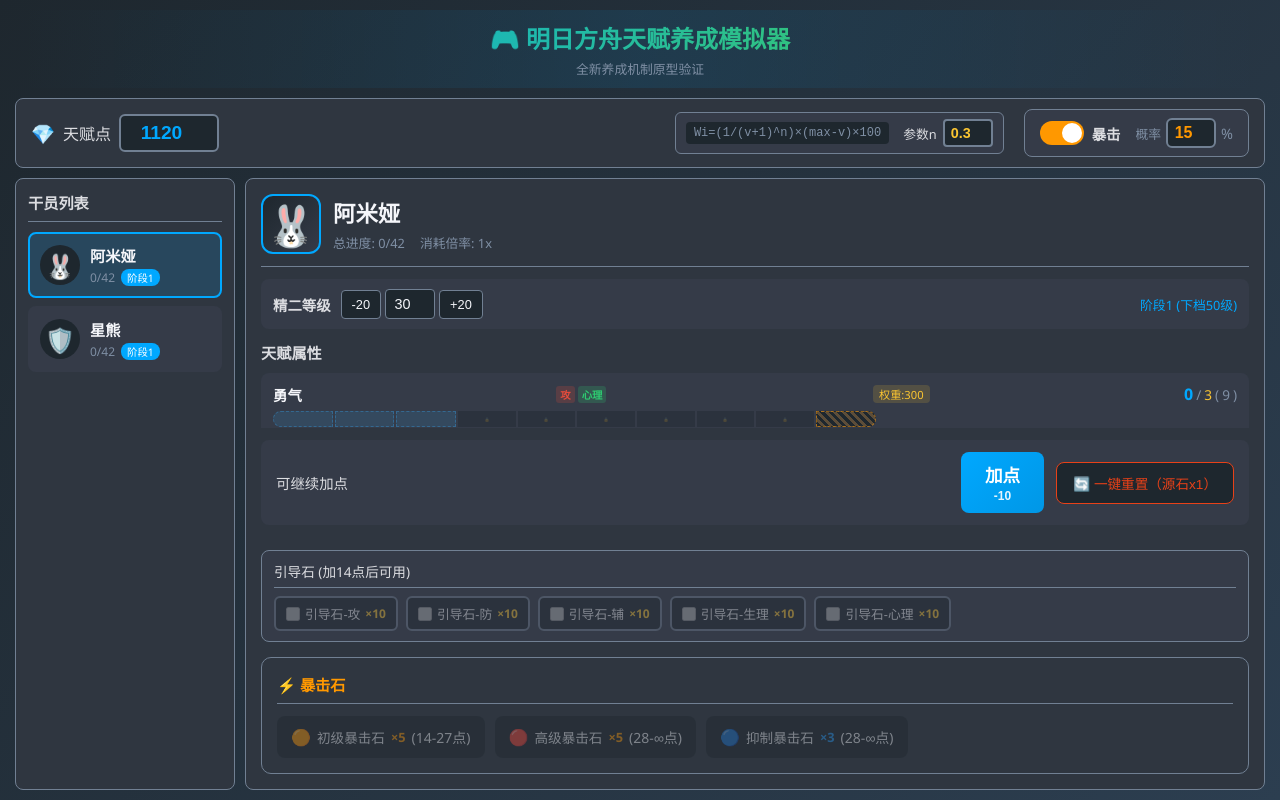
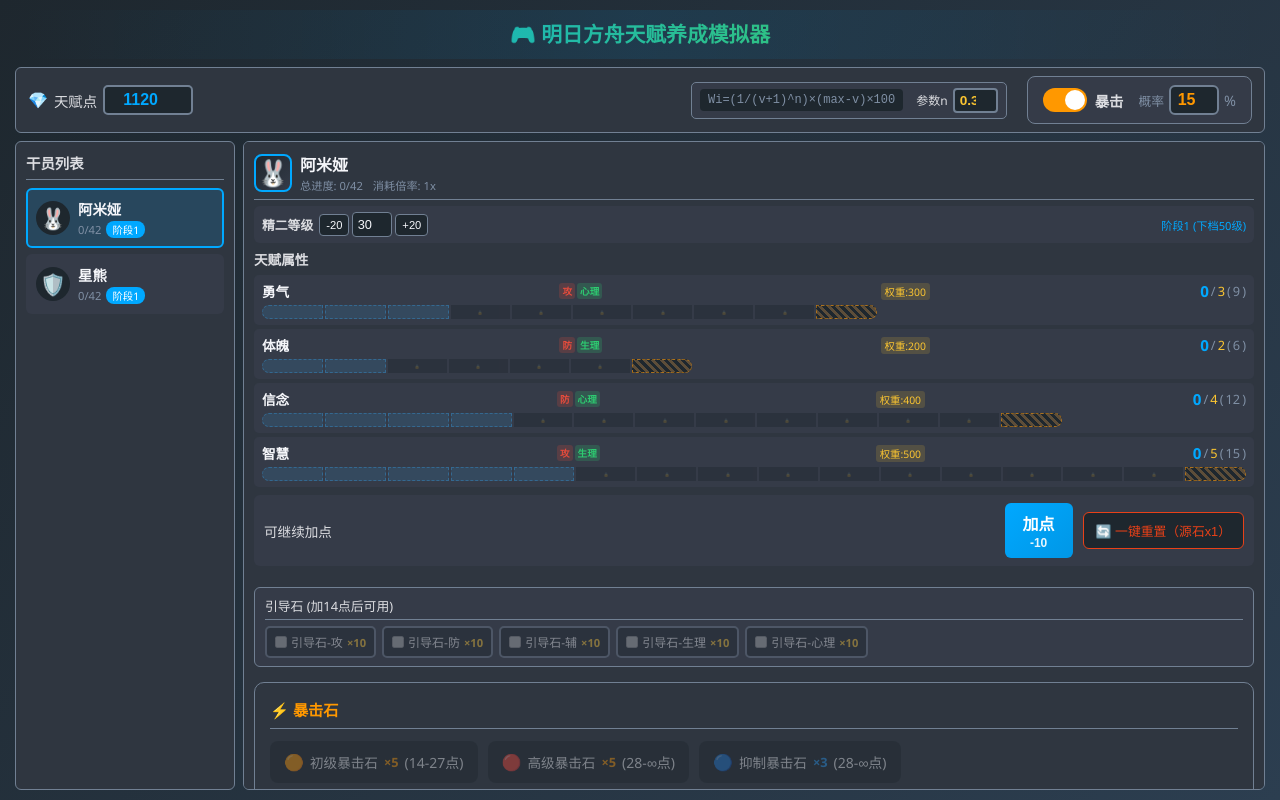
Before and after one commit to likeyang931019-cloud/arknights-talent-simulator, a website built with Vite: page index.html in a window 1280 px wide. Built offline with nearby package versions, Linux system fonts and the light colour scheme.

Commit message:
style: 压缩界面布局以适配1920x1080一屏显示

```diff
--- a/src/style.css
+++ b/src/style.css
@@ -41,19 +41,19 @@
 
 .app-header {
   text-align: center;
-  margin-bottom: 10px;
-  padding: 10px;
+  margin-bottom: 8px;
+  padding: 8px;
   background: linear-gradient(90deg, transparent, rgba(0, 168, 255, 0.1), transparent);
   flex-shrink: 0;
 }
 
 .app-header h1 {
-  font-size: 1.5rem;
+  font-size: 1.3rem;
   background: linear-gradient(90deg, var(--primary-color), var(--success-color));
   -webkit-background-clip: text;
   -webkit-text-fill-color: transparent;
   background-clip: text;
-  margin-bottom: 4px;
+  margin-bottom: 3px;
 }
 
 .subtitle {
@@ -63,9 +63,9 @@
 
 .resource-panel {
   background: var(--bg-card);
-  border-radius: 8px;
-  padding: 10px 15px;
-  margin-bottom: 10px;
+  border-radius: 6px;
+  padding: 8px 12px;
+  margin-bottom: 8px;
   display: flex;
   justify-content: space-between;
   align-items: center;
@@ -76,12 +76,12 @@
 .resource-item {
   display: flex;
   align-items: center;
-  gap: 8px;
-  font-size: 1rem;
+  gap: 6px;
+  font-size: 0.9rem;
 }
 
 .resource-icon {
-  font-size: 1.2rem;
+  font-size: 1rem;
 }
 
 .resource-name {
@@ -89,14 +89,14 @@
 }
 
 .resource-value-input {
-  width: 100px;
-  font-size: 1.2rem;
+  width: 90px;
+  font-size: 1rem;
   font-weight: bold;
   color: var(--primary-color);
   background: var(--bg-dark);
   border: 2px solid var(--border-color);
-  border-radius: 6px;
-  padding: 6px 10px;
+  border-radius: 5px;
+  padding: 4px 8px;
   text-align: center;
   transition: border-color 0.3s;
 }
@@ -110,28 +110,28 @@
 .resource-param {
   display: flex;
   align-items: center;
-  gap: 6px;
+  gap: 5px;
   background: var(--bg-light);
-  padding: 6px 10px;
-  border-radius: 6px;
+  padding: 5px 8px;
+  border-radius: 5px;
   border: 1px solid var(--border-color);
 }
 
 .param-label {
-  font-size: 0.8rem;
+  font-size: 0.75rem;
   color: var(--text-secondary);
   cursor: help;
 }
 
 .param-input {
-  width: 50px;
-  font-size: 0.9rem;
+  width: 45px;
+  font-size: 0.85rem;
   font-weight: bold;
   color: var(--warning-color);
   background: var(--bg-dark);
   border: 2px solid var(--border-color);
   border-radius: 4px;
-  padding: 4px 6px;
+  padding: 3px 5px;
   text-align: center;
   transition: border-color 0.3s;
 }
@@ -143,18 +143,18 @@
 
 .resource-controls {
   display: flex;
-  gap: 8px;
+  gap: 6px;
 }
 
 .btn-add-resource {
   background: var(--bg-light);
   border: 1px solid var(--border-color);
   color: var(--text-primary);
-  padding: 6px 12px;
+  padding: 5px 10px;
   border-radius: 4px;
   cursor: pointer;
   transition: all 0.3s;
-  font-size: 0.8rem;
+  font-size: 0.75rem;
 }
 
 .btn-add-resource:hover {
@@ -165,7 +165,7 @@
 .main-content {
   display: grid;
   grid-template-columns: 220px 1fr;
-  gap: 10px;
+  gap: 8px;
   flex: 1;
   min-height: 0;
   overflow: hidden;
@@ -173,8 +173,8 @@
 
 .operator-list {
   background: var(--bg-card);
-  border-radius: 8px;
-  padding: 12px;
+  border-radius: 6px;
+  padding: 10px;
   border: 1px solid var(--border-color);
   display: flex;
   flex-direction: column;
@@ -182,10 +182,10 @@
 }
 
 .operator-list h2 {
-  font-size: 0.95rem;
-  margin-bottom: 10px;
+  font-size: 0.9rem;
+  margin-bottom: 8px;
   color: var(--text-secondary);
-  padding-bottom: 8px;
+  padding-bottom: 6px;
   border-bottom: 1px solid var(--border-color);
   flex-shrink: 0;
 }
@@ -193,17 +193,17 @@
 .operators {
   display: flex;
   flex-direction: column;
-  gap: 8px;
+  gap: 6px;
   overflow-y: auto;
 }
 
 .operator-card {
   display: flex;
   align-items: center;
-  gap: 10px;
-  padding: 10px;
+  gap: 8px;
+  padding: 8px;
   background: var(--bg-light);
-  border-radius: 8px;
+  border-radius: 6px;
   cursor: pointer;
   transition: all 0.3s;
   border: 2px solid transparent;
@@ -221,9 +221,9 @@
 }
 
 .operator-avatar {
-  font-size: 1.5rem;
-  width: 40px;
-  height: 40px;
+  font-size: 1.3rem;
+  width: 34px;
+  height: 34px;
   display: flex;
   align-items: center;
   justify-content: center;
@@ -234,15 +234,15 @@
 
 .operator-name {
   font-weight: bold;
-  font-size: 0.95rem;
+  font-size: 0.9rem;
 }
 
 .operator-progress {
   display: flex;
   align-items: center;
-  gap: 6px;
-  margin-top: 3px;
-  font-size: 0.75rem;
+  gap: 5px;
+  margin-top: 2px;
+  font-size: 0.7rem;
 }
 
 .progress-text {
@@ -263,8 +263,8 @@
 
 .operator-detail {
   background: var(--bg-card);
-  border-radius: 8px;
-  padding: 15px;
+  border-radius: 6px;
+  padding: 10px;
   border: 1px solid var(--border-color);
   overflow-y: auto;
   display: flex;
@@ -280,70 +280,70 @@
 .detail-header {
   display: flex;
   align-items: center;
-  gap: 12px;
-  margin-bottom: 12px;
-  padding-bottom: 12px;
+  gap: 8px;
+  margin-bottom: 6px;
+  padding-bottom: 6px;
   border-bottom: 1px solid var(--border-color);
   flex-shrink: 0;
 }
 
 .detail-avatar {
-  font-size: 2.5rem;
-  width: 60px;
-  height: 60px;
+  font-size: 1.6rem;
+  width: 38px;
+  height: 38px;
   display: flex;
   align-items: center;
   justify-content: center;
   background: linear-gradient(135deg, var(--bg-dark), var(--bg-light));
-  border-radius: 12px;
+  border-radius: 8px;
   border: 2px solid var(--primary-color);
   flex-shrink: 0;
 }
 
 .detail-title h2 {
-  font-size: 1.4rem;
-  margin-bottom: 4px;
+  font-size: 1rem;
+  margin-bottom: 1px;
 }
 
 .detail-stats {
   display: flex;
-  gap: 15px;
-  font-size: 0.8rem;
+  gap: 10px;
+  font-size: 0.7rem;
   color: var(--text-muted);
 }
 
 .level-control {
   display: flex;
   align-items: center;
-  gap: 10px;
-  margin-bottom: 12px;
-  padding: 10px 12px;
+  gap: 6px;
+  margin-bottom: 6px;
+  padding: 6px 8px;
   background: var(--bg-light);
-  border-radius: 8px;
+  border-radius: 6px;
   flex-shrink: 0;
 }
 
 .level-label {
   font-weight: bold;
   color: var(--text-secondary);
-  font-size: 0.9rem;
+  font-size: 0.8rem;
 }
 
 .level-input-group {
   display: flex;
   align-items: center;
-  gap: 4px;
+  gap: 3px;
 }
 
 .btn-level {
   background: var(--bg-dark);
   border: 1px solid var(--border-color);
   color: var(--text-primary);
-  padding: 6px 10px;
+  padding: 4px 6px;
   border-radius: 4px;
   cursor: pointer;
   transition: all 0.3s;
-  font-size: 0.8rem;
+  font-size: 0.7rem;
 }
 
 .btn-level:hover {
@@ -352,79 +352,77 @@
 }
 
 #level-input {
-  width: 50px;
+  width: 40px;
   text-align: center;
   background: var(--bg-dark);
   border: 1px solid var(--border-color);
   color: var(--text-primary);
-  padding: 6px;
+  padding: 4px;
   border-radius: 4px;
-  font-size: 0.9rem;
+  font-size: 0.8rem;
 }
 
 .stage-info {
   color: var(--primary-color);
-  font-size: 0.8rem;
+  font-size: 0.7rem;
   margin-left: auto;
 }
 
 .talents-section {
-  margin-bottom: 12px;
-  flex: 1;
-  min-height: 0;
-  overflow-y: auto;
+  margin-bottom: 8px;
+  flex: none;
 }
 
 .talents-section h3 {
-  font-size: 0.95rem;
-  margin-bottom: 10px;
+  font-size: 0.85rem;
+  margin-bottom: 6px;
   color: var(--text-secondary);
 }
 
 .talents-list {
   display: flex;
   flex-direction: column;
-  gap: 8px;
+  gap: 4px;
 }
 
 .talent-bar-container {
   background: var(--bg-light);
-  padding: 10px 12px;
-  border-radius: 8px;
+  padding: 6px 8px;
+  border-radius: 5px;
 }
 
 .talent-header {
   display: flex;
   justify-content: space-between;
   align-items: center;
-  margin-bottom: 6px;
+  margin-bottom: 4px;
 }
 
 .talent-name {
   font-weight: bold;
-  font-size: 0.9rem;
+  font-size: 0.85rem;
 }
 
 .talent-weight {
-  font-size: 0.7rem;
+  font-size: 0.65rem;
   color: var(--warning-color);
   background: rgba(251, 197, 49, 0.15);
-  padding: 1px 6px;
-  border-radius: 4px;
-  margin-left: 6px;
+  padding: 1px 4px;
+  border-radius: 3px;
+  margin-left: 4px;
 }
 
 .talent-values {
   display: flex;
   align-items: center;
-  gap: 3px;
-  font-size: 0.85rem;
+  gap: 2px;
+  font-size: 0.8rem;
 }
 
 .current-value {
   color: var(--primary-color);
   font-weight: bold;
-  font-size: 1rem;
+  font-size: 0.95rem;
   transition: all 0.3s;
 }
 
@@ -447,7 +445,7 @@
 
 .talent-progress-wrapper {
   position: relative;
-  height: 16px;
+  height: 14px;
   width: 100%;
   min-width: 20%;
   transition: width 0.5s ease;
@@ -458,7 +456,7 @@
   width: 100%;
   height: 100%;
   background: var(--bg-dark);
-  border-radius: 8px;
+  border-radius: 7px;
   overflow: hidden;
 }
 
@@ -521,16 +519,16 @@
 .upgrade-panel {
   display: flex;
   align-items: center;
-  gap: 12px;
-  padding: 12px 15px;
+  gap: 10px;
+  padding: 8px 10px;
   background: var(--bg-light);
-  border-radius: 8px;
+  border-radius: 6px;
   flex-shrink: 0;
 }
 
 .upgrade-status {
   flex: 1;
-  font-size: 0.9rem;
+  font-size: 0.85rem;
   color: var(--text-secondary);
 }
 
@@ -538,15 +536,15 @@
   display: flex;
   flex-direction: column;
   align-items: center;
-  gap: 2px;
+  gap: 1px;
   background: linear-gradient(135deg, var(--primary-color), var(--secondary-color));
   border: none;
   color: white;
-  padding: 10px 24px;
-  border-radius: 8px;
+  padding: 8px 18px;
+  border-radius: 6px;
   cursor: pointer;
   transition: all 0.3s;
-  font-size: 1rem;
+  font-size: 0.9rem;
   font-weight: bold;
 }
 
@@ -562,7 +560,7 @@
 }
 
 .btn-text {
-  font-size: 1.1rem;
+  font-size: 1rem;
 }
 
 .btn-cost {
@@ -574,11 +572,11 @@
   background: var(--bg-dark);
   border: 1px solid var(--danger-color);
   color: var(--danger-color);
-  padding: 10px 16px;
-  border-radius: 8px;
+  padding: 8px 12px;
+  border-radius: 6px;
   cursor: pointer;
   transition: all 0.3s;
-  font-size: 0.85rem;
+  font-size: 0.8rem;
 }
 
 .btn-reset:hover {
@@ -629,36 +627,36 @@
 
 /* 引导石系统 */
 .guidance-stones-panel {
-  margin-top: 10px;
-  padding: 10px 12px;
+  margin-top: 6px;
+  padding: 8px 10px;
   background: var(--bg-light);
-  border-radius: 8px;
+  border-radius: 6px;
   border: 1px solid var(--border-color);
   flex-shrink: 0;
 }
 
 .guidance-stones-title {
-  font-size: 0.85rem;
+  font-size: 0.8rem;
   color: var(--text-secondary);
-  margin-bottom: 8px;
-  padding-bottom: 6px;
+  margin-bottom: 6px;
+  padding-bottom: 4px;
   border-bottom: 1px solid var(--border-color);
 }
 
 .guidance-stones-list {
   display: flex;
   flex-wrap: wrap;
-  gap: 8px;
+  gap: 6px;
 }
 
 .guidance-stone-item {
   display: flex;
   align-items: center;
-  gap: 5px;
-  padding: 6px 10px;
+  gap: 4px;
+  padding: 5px 8px;
   background: var(--bg-dark);
   border: 2px solid var(--border-color);
-  border-radius: 6px;
+  border-radius: 5px;
   cursor: pointer;
   transition: all 0.3s;
   user-select: none;
@@ -692,8 +690,8 @@
 }
 
 .stone-checkbox {
-  width: 14px;
-  height: 14px;
+  width: 12px;
+  height: 12px;
   cursor: pointer;
 }
 
@@ -702,12 +700,12 @@
 }
 
 .stone-name {
-  font-size: 0.8rem;
+  font-size: 0.75rem;
   font-weight: 500;
 }
 
 .stone-count {
-  font-size: 0.75rem;
+  font-size: 0.7rem;
   color: var(--warning-color);
   font-weight: bold;
 }
@@ -715,13 +713,13 @@
 /* 属性标签 */
 .talent-tags {
   display: flex;
-  gap: 3px;
-  margin-right: 6px;
+  gap: 2px;
+  margin-right: 4px;
 }
 
 .tag {
-  font-size: 0.65rem;
-  padding: 1px 4px;
+  font-size: 0.6rem;
+  padding: 1px 3px;
   border-radius: 3px;
   font-weight: bold;
 }
@@ -738,10 +736,10 @@
 
 /* 暴击系统 */
 .crit-panel {
-  margin-top: 10px;
-  padding: 10px 12px;
+  margin-top: 6px;
+  padding: 8px 10px;
   background: var(--bg-light);
-  border-radius: 8px;
+  border-radius: 6px;
   border: 1px solid var(--border-color);
   flex-shrink: 0;
 }
@@ -749,9 +747,9 @@
 .crit-header {
   display: flex;
   align-items: center;
-  gap: 15px;
-  margin-bottom: 8px;
-  padding-bottom: 6px;
+  gap: 12px;
+  margin-bottom: 6px;
+  padding-bottom: 4px;
   border-bottom: 1px solid var(--border-color);
 }
 
@@ -763,17 +761,17 @@
 .crit-toggle {
   display: flex;
   align-items: center;
-  gap: 6px;
+  gap: 4px;
 }
 
 .crit-toggle input[type="checkbox"] {
-  width: 16px;
-  height: 16px;
+  width: 14px;
+  height: 14px;
   cursor: pointer;
 }
 
 .crit-toggle label {
-  font-size: 0.8rem;
+  font-size: 0.75rem;
   color: var(--text-primary);
   cursor: pointer;
 }
@@ -781,24 +779,24 @@
 .crit-rate-control {
   display: flex;
   align-items: center;
-  gap: 6px;
+  gap: 4px;
   margin-left: auto;
 }
 
 .crit-rate-control label {
-  font-size: 0.8rem;
+  font-size: 0.75rem;
   color: var(--text-secondary);
 }
 
 .crit-rate-input {
-  width: 50px;
-  font-size: 0.9rem;
+  width: 45px;
+  font-size: 0.85rem;
   font-weight: bold;
   color: var(--danger-color);
   background: var(--bg-dark);
   border: 2px solid var(--border-color);
   border-radius: 4px;
-  padding: 4px 6px;
+  padding: 3px 5px;
   text-align: center;
 }
 
@@ -810,17 +808,17 @@
 .crit-stones-list {
   display: flex;
   flex-wrap: wrap;
-  gap: 8px;
+  gap: 6px;
 }
 
 .crit-stone-item {
   display: flex;
   align-items: center;
-  gap: 5px;
-  padding: 6px 10px;
+  gap: 4px;
+  padding: 5px 8px;
   background: var(--bg-dark);
   border: 2px solid var(--border-color);
-  border-radius: 6px;
+  border-radius: 5px;
   cursor: pointer;
   transition: all 0.3s;
   user-select: none;
@@ -843,12 +841,12 @@
 }
 
 .crit-stone-name {
-  font-size: 0.8rem;
+  font-size: 0.75rem;
   font-weight: 500;
 }
 
 .crit-stone-count {
-  font-size: 0.75rem;
+  font-size: 0.7rem;
   color: var(--warning-color);
   font-weight: bold;
 }
@@ -856,15 +854,15 @@
 /* Toast提示 */
 .toast {
   position: fixed;
-  top: 15px;
+  top: 12px;
   left: 50%;
   transform: translateX(-50%);
   background: #2f3640;
   border: 2px solid;
   color: white;
-  padding: 12px 24px;
-  border-radius: 8px;
-  font-size: 0.9rem;
+  padding: 10px 20px;
+  border-radius: 6px;
+  font-size: 0.85rem;
   z-index: 1000;
   animation: slideDown 0.3s ease;
 }
--- a/src/ui.ts
+++ b/src/ui.ts
@@ -379,7 +379,6 @@
     <div class="arknights-talent-simulator">
       <header class="app-header">
         <h1>🎮 明日方舟天赋养成模拟器</h1>
-        <p class="subtitle">全新养成机制原型验证</p>
       </header>
 
       ${renderResourcePanel(state.talentPoints, state.weightParamN, state.critEnabled, state.critRate)}
```
